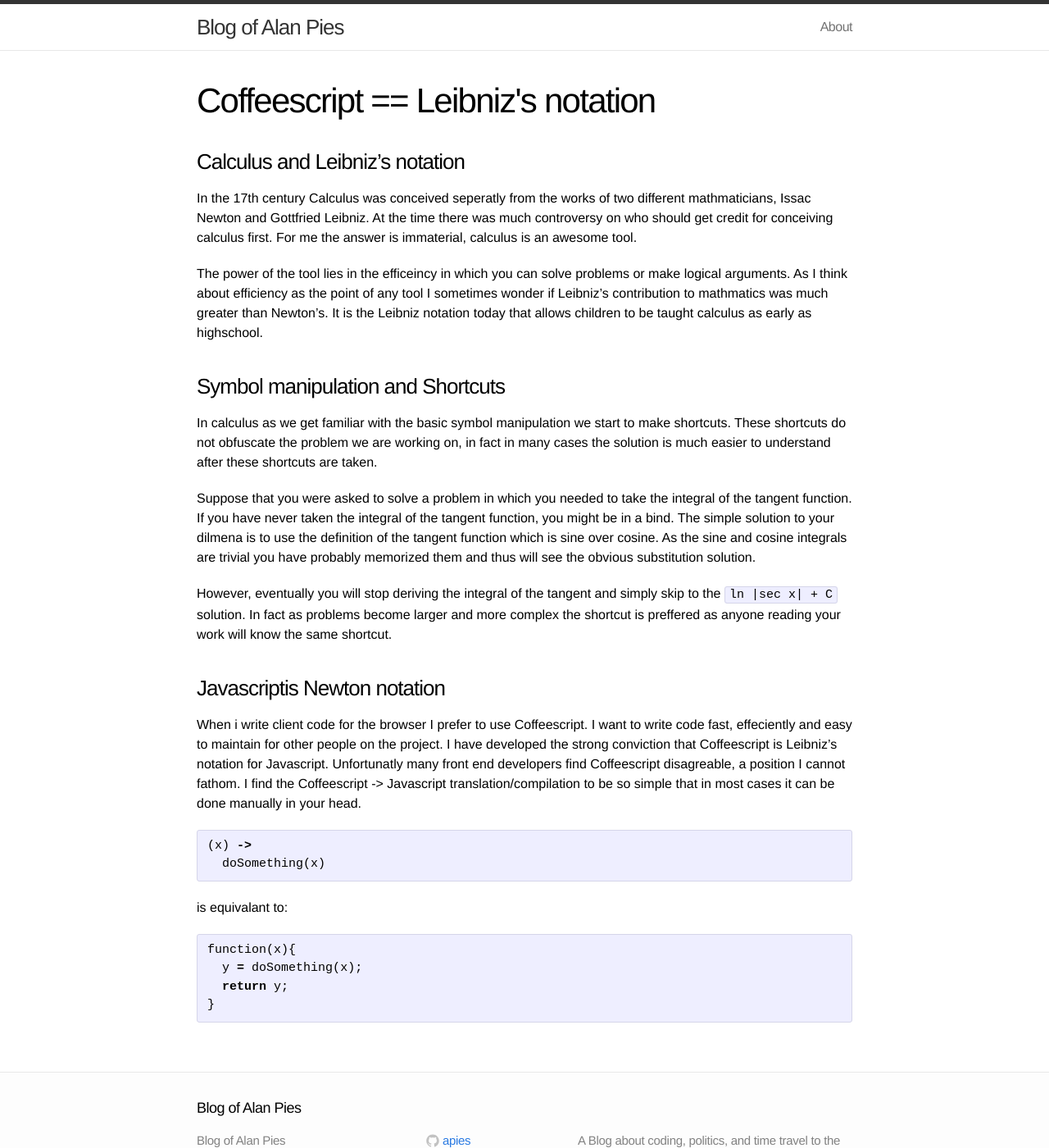
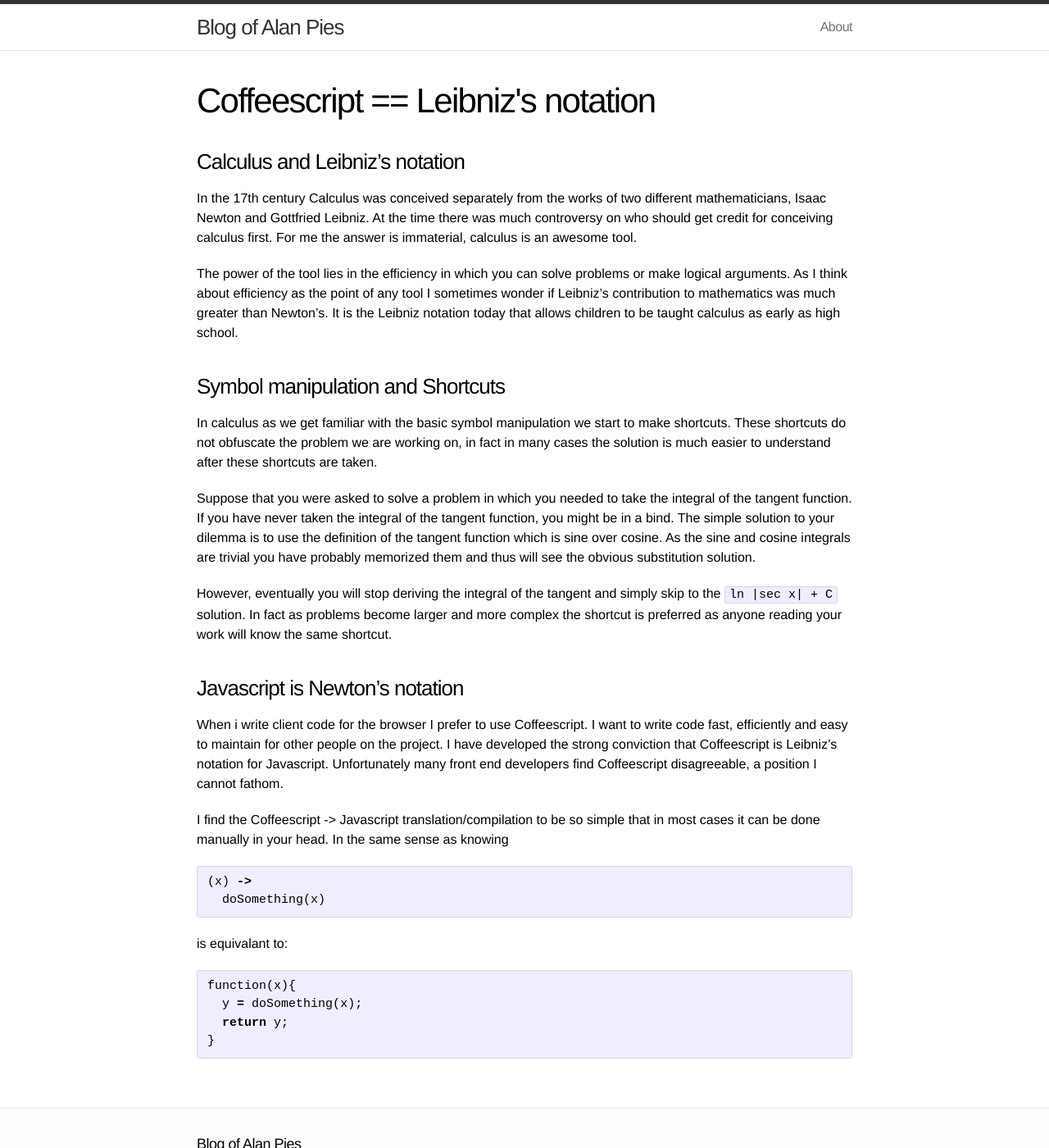
Before and after one commit to apies/apies.github.io, a Jekyll site: the page built from _posts/2014-08-17-coffeescript-is-like-leibniz-notation.markdown, in a window 1280 px wide and 1400 px high. Shown: the whole window at 82% size. Built offline with Jekyll 4.4.1, drawn with Linux system fonts in a browser that asks for light colours.

Commit message:
spellcheck

```diff
--- a/_posts/2014-08-17-coffeescript-is-like-leibniz-notation.markdown
+++ b/_posts/2014-08-17-coffeescript-is-like-leibniz-notation.markdown
@@ -7,22 +7,23 @@ permalink: /coffeescript-is-leibniz-notation/
 
 ###Calculus and Leibniz's notation
 
-In the 17th century Calculus was conceived seperatly from the works of two different mathmaticians, Issac Newton and Gottfried Leibniz. At the time there was much controversy on who should get credit for conceiving calculus first. For me the answer is immaterial, calculus is an awesome tool.
+In the 17th century Calculus was conceived separately from the works of two different mathematicians, Isaac Newton and Gottfried Leibniz. At the time there was much controversy on who should get credit for conceiving calculus first. For me the answer is immaterial, calculus is an awesome tool.
 
-The power of the tool lies in the efficeincy in which you can solve problems or make logical arguments. As I think about efficiency as the point of any tool I sometimes wonder if Leibniz's contribution to mathmatics was much greater than Newton's. It is the Leibniz notation today that allows children to be taught calculus as early as highschool.
+The power of the tool lies in the efficiency in which you can solve problems or make logical arguments. As I think about efficiency as the point of any tool I sometimes wonder if Leibniz's contribution to mathematics was much greater than Newton's. It is the Leibniz notation today that allows children to be taught calculus as early as high school.
 
 ###Symbol manipulation and Shortcuts
 
 In calculus as we get familiar with the basic symbol manipulation we start to make shortcuts. These shortcuts do not obfuscate the problem we are working on, in fact in many cases the solution is much easier to understand after these shortcuts are taken.
 
-Suppose that you were asked to solve a problem in which you needed to take the integral of the tangent function. If you have never taken the integral of the tangent function, you might be in a bind. The simple solution to your dilmena is to use the definition of the tangent function which is sine over cosine. As the sine and cosine integrals are trivial you have probably memorized them and thus will see the obvious substitution solution.
+Suppose that you were asked to solve a problem in which you needed to take the integral of the tangent function. If you have never taken the integral of the tangent function, you might be in a bind. The simple solution to your dilemma is to use the definition of the tangent function which is sine over cosine. As the sine and cosine integrals are trivial you have probably memorized them and thus will see the obvious substitution solution.
 
- However, eventually you will stop deriving the integral of the tangent and simply skip to the `ln |sec x| + C` solution. In fact as problems become larger and more complex the shortcut is preffered as anyone reading your work will know the same shortcut.
+ However, eventually you will stop deriving the integral of the tangent and simply skip to the `ln |sec x| + C` solution. In fact as problems become larger and more complex the shortcut is preferred as anyone reading your work will know the same shortcut.
 
-###Javascriptis Newton notation
+###Javascript is Newton's notation
 
-When i write client code for the browser I prefer to use Coffeescript. I want to write code fast, effeciently and easy to maintain for other people on the project. I have developed the strong conviction that Coffeescript is Leibniz's notation for Javascript. Unfortunatly many front end developers find Coffeescript disagreable, a position I cannot fathom.
-  I find the Coffeescript -> Javascript translation/compilation to be so simple that in most cases it can be done manually in your head.
+When i write client code for the browser I prefer to use Coffeescript. I want to write code fast, efficiently and easy to maintain for other people on the project. I have developed the strong conviction that Coffeescript is Leibniz's notation for Javascript. Unfortunately many front end developers find Coffeescript disagreeable, a position I cannot fathom.
+
+I find the Coffeescript -> Javascript translation/compilation to be so simple that in most cases it can be done manually in your head. In the same sense as knowing
 
 
 
```
